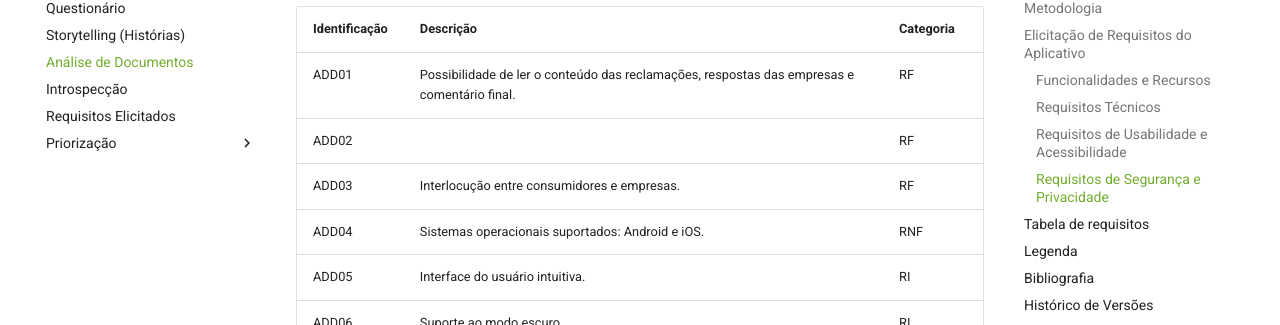
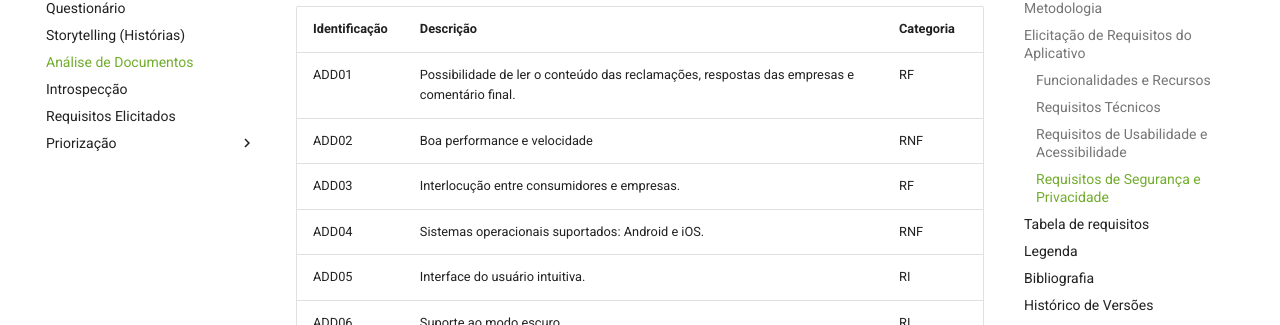
Before and after one commit to Requisitos-de-Software/2024.1-Grupo08, an MkDocs documentation site: the page built from docs/Elicitação/analiseDoc.md, in a window 1280 px wide and 900 px high, scrolled down 1335 px. Shown: the part 127-452 px from the top of the window. Built offline with MkDocs 1.6.1 and Material for MkDocs 9.7.7, drawn with Linux system fonts in a browser that asks for light colours; comment, search, counter and statistics services are not loaded.

Commit message:
Finalizando analise de documentos

```diff
--- a/docs/Elicitação/analiseDoc.md
+++ b/docs/Elicitação/analiseDoc.md
@@ -36,7 +36,7 @@ A técnica utilizada neste documento é a análise de documentos. Essa técnica
 | Identificação | Descrição | Categoria |
 | --- | --- | --- |
 | ADD01 | Possibilidade de ler o conteúdo das reclamações, respostas das empresas e comentário final. | RF |
-| ADD02 |  | RF |
+| ADD02 | Boa performance e velocidade | RNF |
 | ADD03 | Interlocução entre consumidores e empresas. | RF |
 | ADD04 | Sistemas operacionais suportados: Android e iOS. | RNF |
 | ADD05 | Interface do usuário intuitiva. | RI |
```
